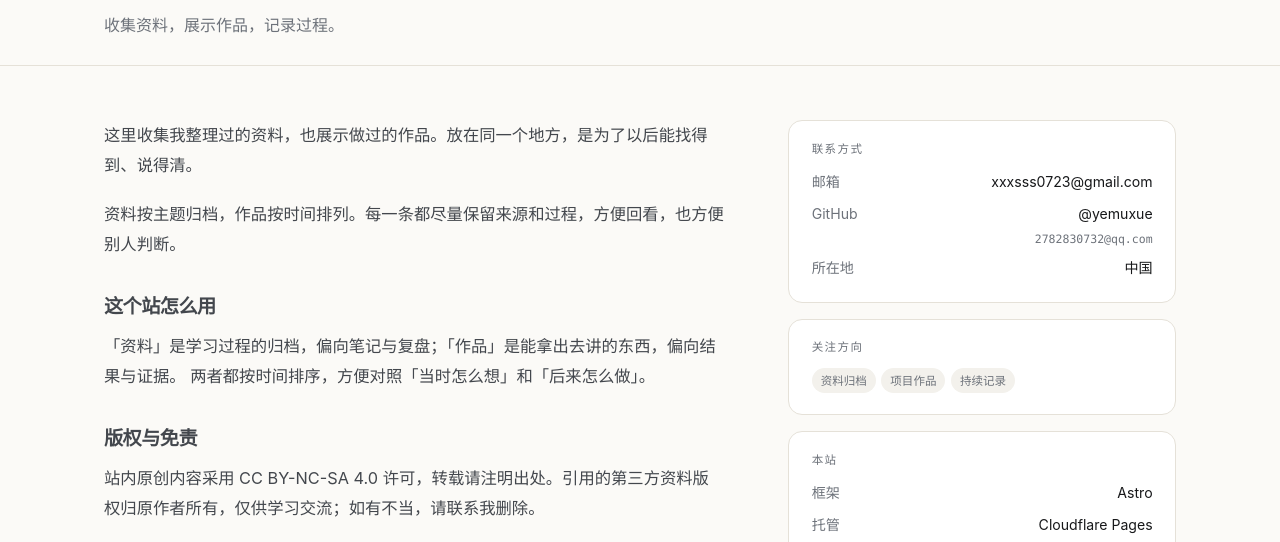
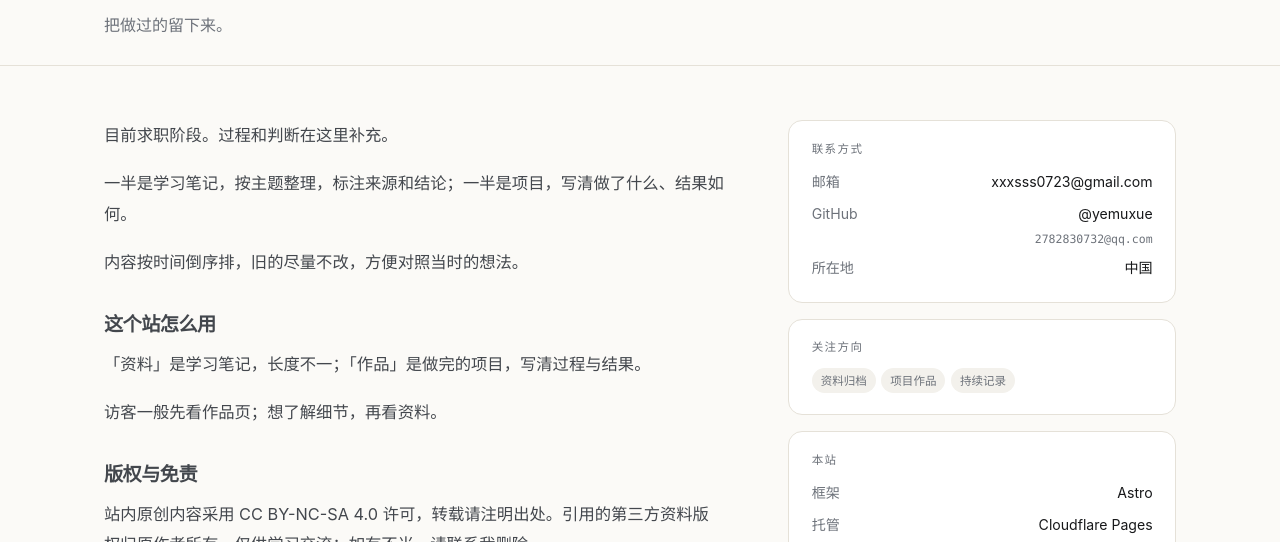
Before and after one commit to yemuxue/xsssx-site, an Astro site: page /about in a window 1280 px wide. Shown: the part 239-781 px from the top of the page. Built offline with nearby package versions, Linux system fonts and the light colour scheme; Astro itself is replaced by a stand-in of ours.

Commit message:
修改首页与关于页文案

```diff
--- a/src/consts.ts
+++ b/src/consts.ts
@@ -5,15 +5,15 @@ export const SITE = {
   /** 品牌缩写（左上角 Logo，可留空则显示姓名） */
   mark: 'X',
   /** 一句话定位 */
-  tagline: '收集资料，展示作品，记录过程。',
+  tagline: '把做过的留下来。',
   /** 站点副标题，用于 SEO 与首页说明 */
   title: '资料与作品集',
-  description:
-    'XSSSX 的个人站：归档资料与作品，保留来源与过程，持续更新。',
+  description: 'XSSSX 的个人站。学习笔记与项目作品，也是简历之外的补充。',
   /** 关于页介绍（支持多段，用数组） */
   intro: [
-    '这里收集我整理过的资料，也展示做过的作品。放在同一个地方，是为了以后能找得到、说得清。',
-    '资料按主题归档，作品按时间排列。每一条都尽量保留来源和过程，方便回看，也方便别人判断。',
+    '目前求职阶段。过程和判断在这里补充。',
+    '一半是学习笔记，按主题整理，标注来源和结论；一半是项目，写清做了什么、结果如何。',
+    '内容按时间倒序排，旧的尽量不改，方便对照当时的想法。',
   ],
   /** 关注方向 / 技能标签 */
   focus: ['资料归档', '项目作品', '持续记录'],
--- a/src/pages/about.astro
+++ b/src/pages/about.astro
@@ -19,10 +19,8 @@ import { SITE } from '../consts';
           {SITE.intro.map((p) => <p>{p}</p>)}
 
           <h2 class="section-title" style="font-size: 1.2rem; margin: 2.2rem 0 0.8rem">这个站怎么用</h2>
-          <p>
-            「资料」是学习过程的归档，偏向笔记与复盘；「作品」是能拿出去讲的东西，偏向结果与证据。
-            两者都按时间排序，方便对照「当时怎么想」和「后来怎么做」。
-          </p>
+          <p>「资料」是学习笔记，长度不一；「作品」是做完的项目，写清过程与结果。</p>
+          <p>访客一般先看作品页；想了解细节，再看资料。</p>
 
           <h2 class="section-title" style="font-size: 1.2rem; margin: 2.2rem 0 0.8rem">版权与免责</h2>
           <p>
--- a/src/pages/index.astro
+++ b/src/pages/index.astro
@@ -17,7 +17,7 @@ const latest = notes.slice(0, LATEST_NOTES_LIMIT);
 <BaseLayout>
   <section class="hero">
     <div class="container">
-      <p class="eyebrow">个人站 · 资料与作品集</p>
+      <p class="eyebrow">个人站 · 2026</p>
       <h1 class="display">{SITE.name}<span class="dot">.</span></h1>
       <p class="lead">{SITE.tagline}</p>
 
```
